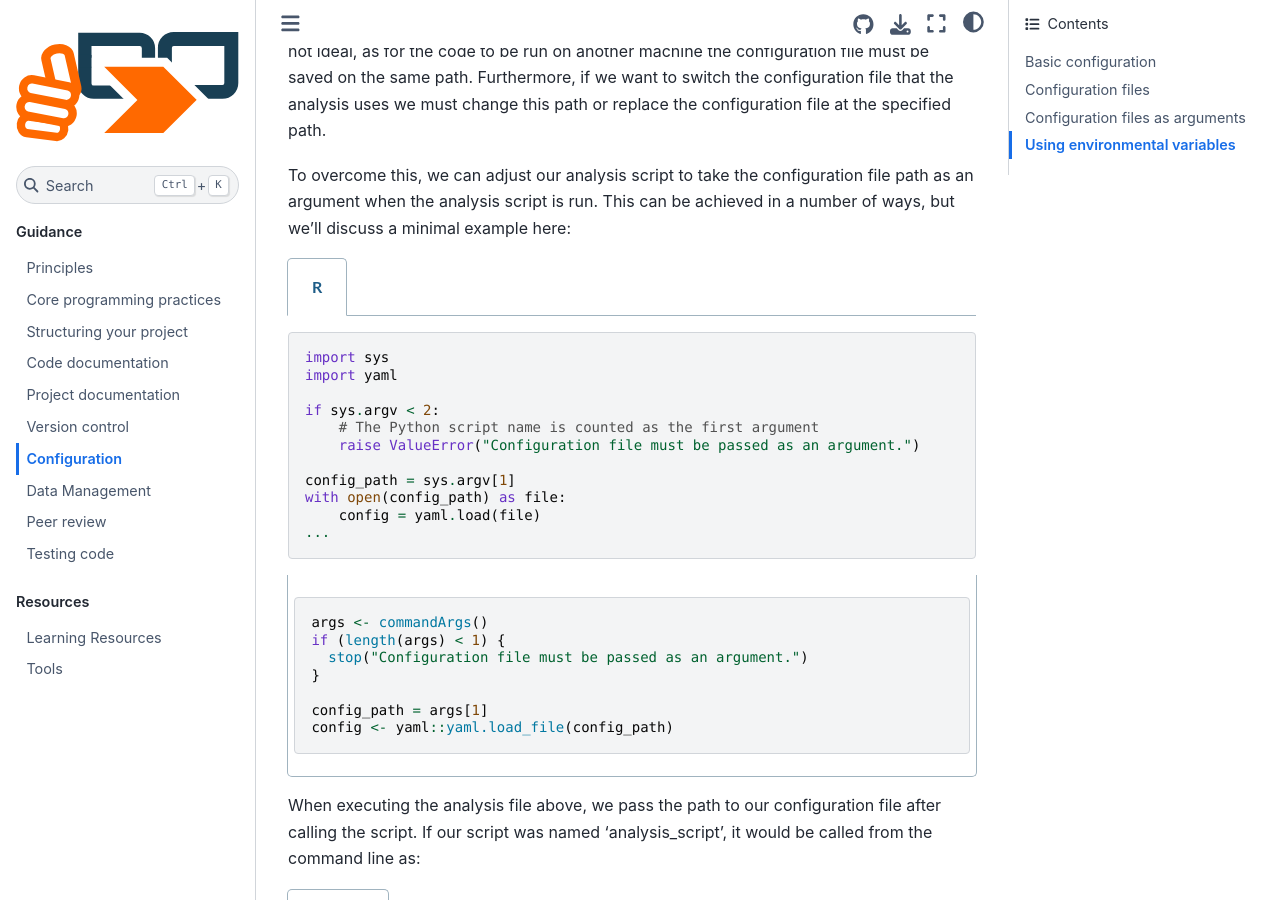
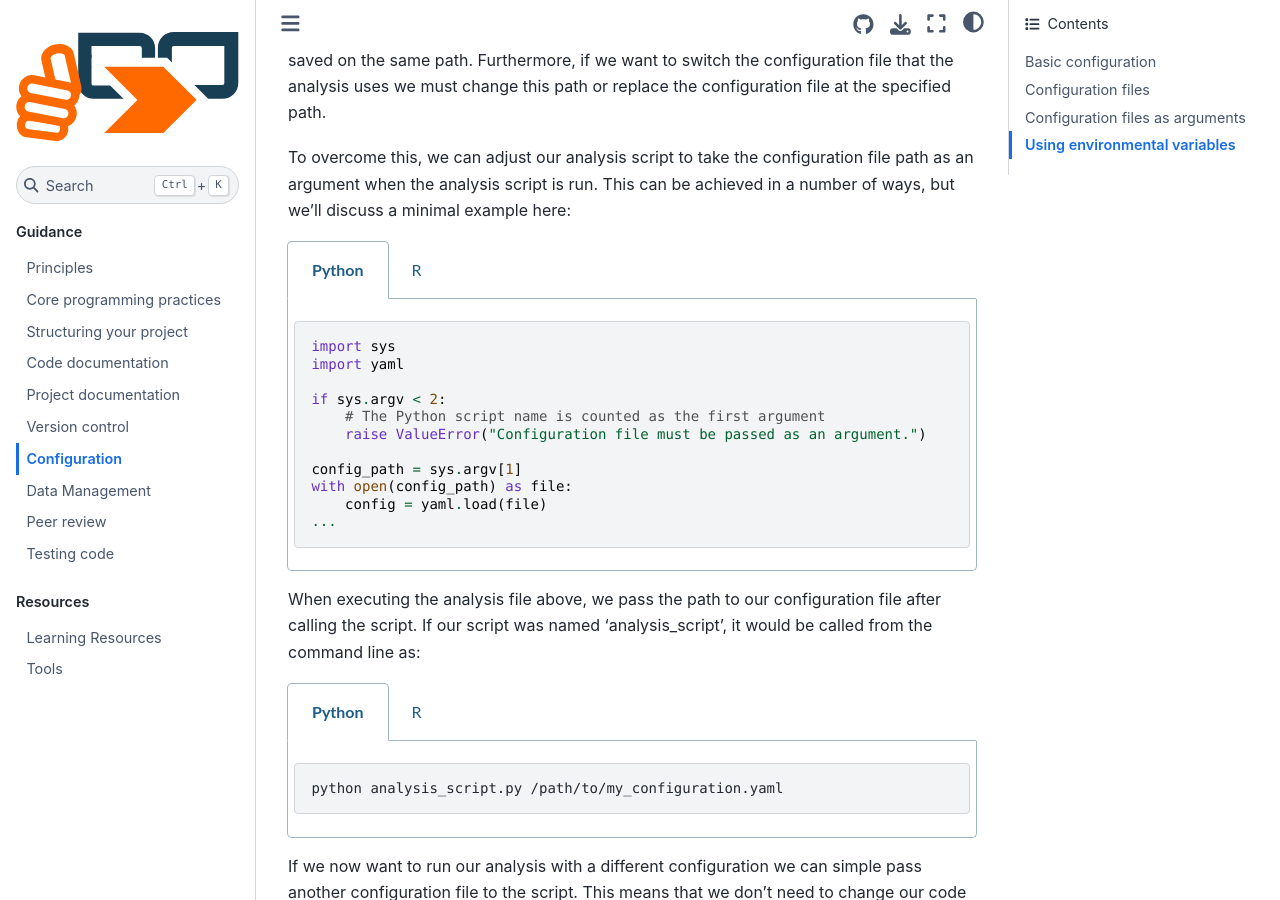
Before and after one commit to best-practice-and-impact/qa-of-code-guidance, a Jupyter Book: the page built from book/configuration.md, in a window 1280 px wide and 900 px high, scrolled down 4138 px. Built offline with Jupyter Book 1.0.4 settings and Sphinx 7.4.7 and the Sphinx Book theme 1.1.4, drawn with Linux system fonts in a browser that asks for light colours; some of the changed text lies outside the part shown.

Commit message:
Fix tab syntax on config page

`````diff
--- a/book/configuration.md
+++ b/book/configuration.md
@@ -97,7 +97,7 @@ Configuration files that are written in other languages may need to be read usin
 
 ````{tabs}
 
-```py
+```{code-tab} py
 import yaml
 
 with open(r"./my_config.yaml") as file:
@@ -107,10 +107,11 @@ data = read_csv(config$input_path)
 ...
 ```
 
-```r R
+```{code-tab} r R
 config <- yaml::yaml.load_file(config_path)
 
 data <- read.csv(config_path)
+...
 ```
 
 ````
@@ -126,7 +127,7 @@ To overcome this, we can adjust our analysis script to take the configuration fi
 
 ````{tabs}
 
-```py
+```{code-tab} py
 import sys
 import yaml
 
@@ -148,6 +149,7 @@ if (length(args) < 1) {
 
 config_path = args[1]
 config <- yaml::yaml.load_file(config_path)
+...
 ```
 
 ````
`````
